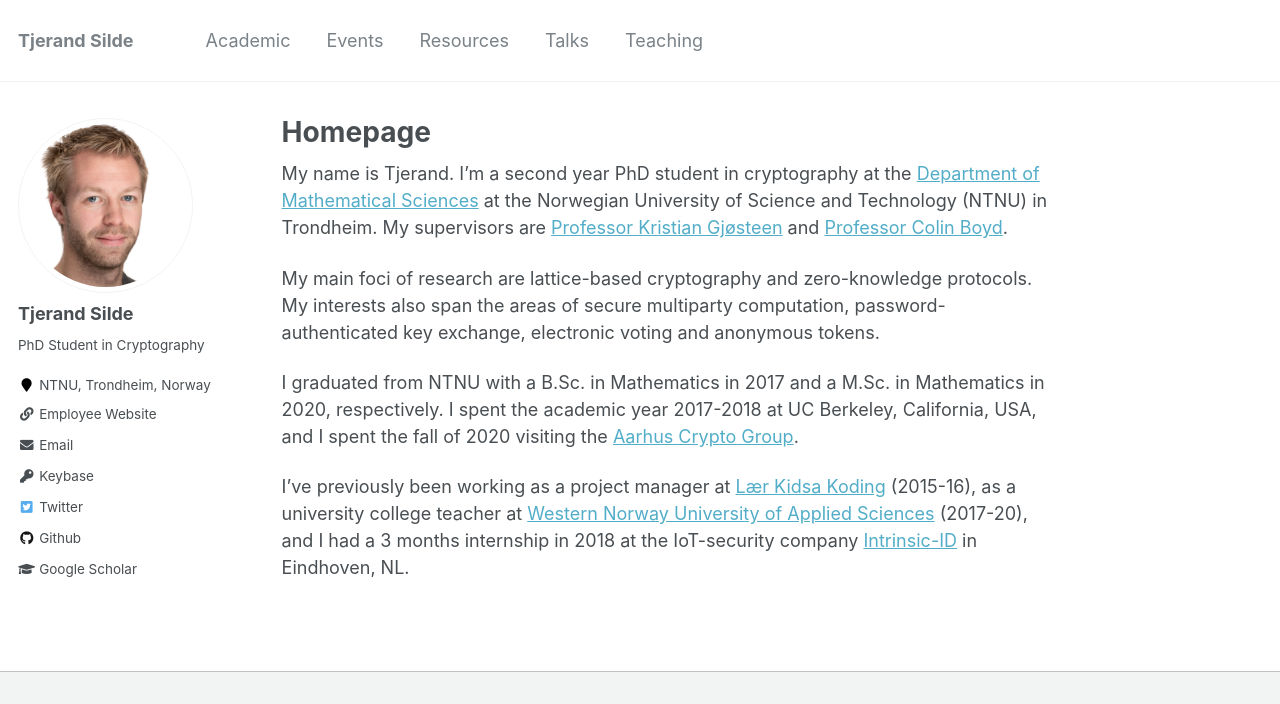
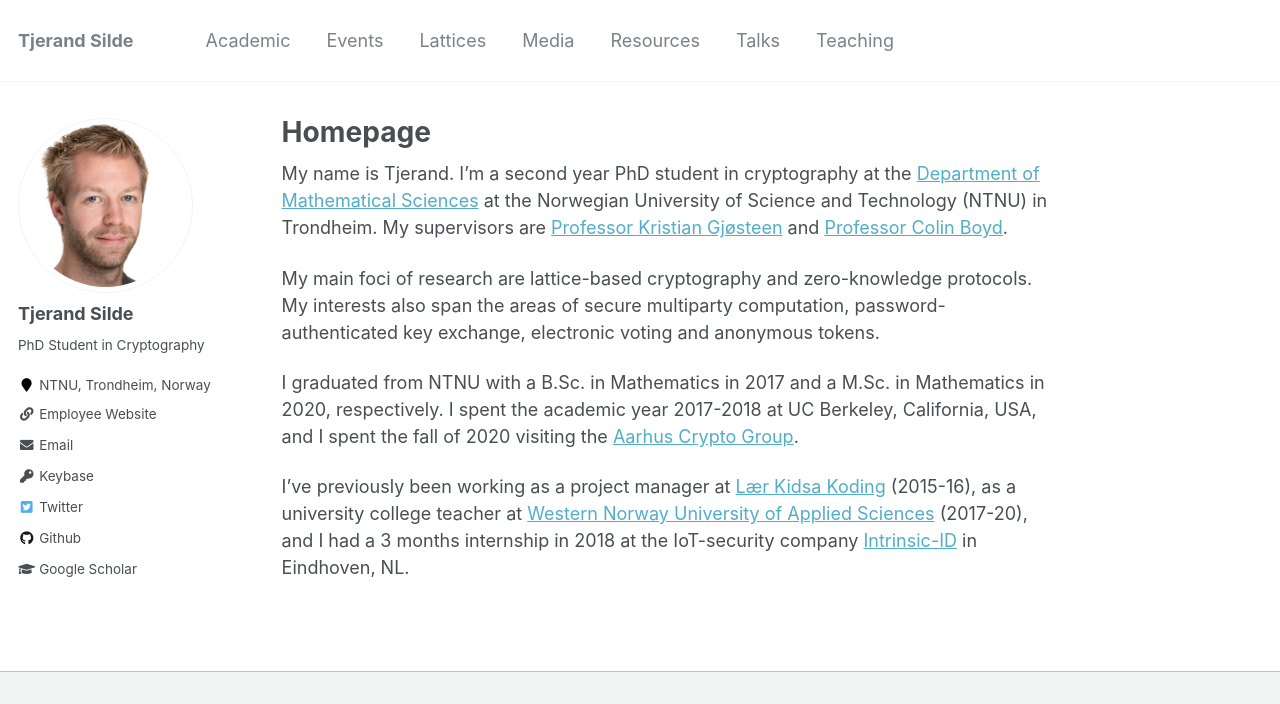
Before and after one commit to tjesi/tjesi.github.io, a Jekyll site: the page built from _pages/about.md, in a window 1280 px wide, cut to the strip 0-704 px from the top of the page. Built offline with Jekyll 4.4.1, drawn with Linux system fonts in a browser that asks for light colours.

Commit message:
Update navigation.yml

```diff
--- a/_data/navigation.yml
+++ b/_data/navigation.yml
@@ -5,6 +5,12 @@ main:
 
   - title: "Events"
     url: /events/
+
+  - title: "Lattices"
+    url: /lattices/
+
+  - title: "Media"
+    url: /media/
 
   - title: "Resources"
     url: /resources/
```
